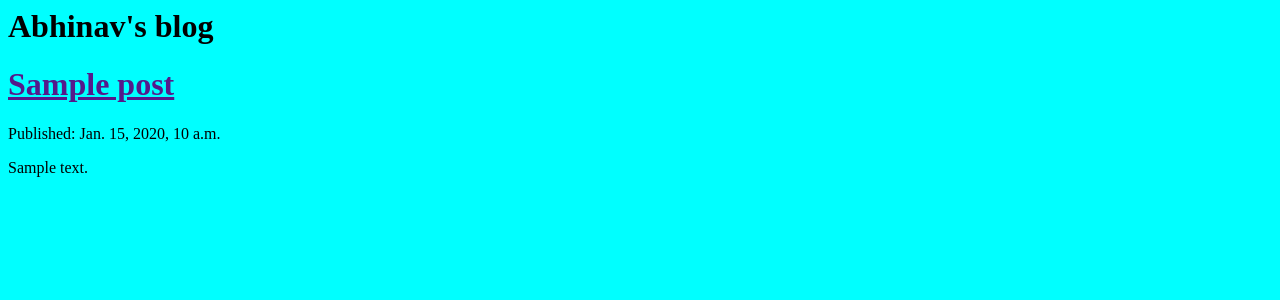
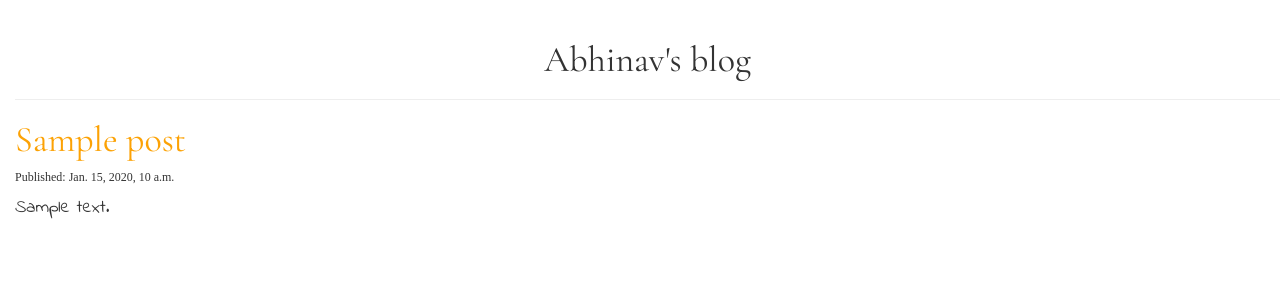
Before and after one commit to abhinavdhere/django_sandbox, a Django app: template blog/templates/blog/post_list.html in a window 1280 px wide. Shown: the top 300 px of the page. Run offline with Django 3.2, Linux system fonts and the light colour scheme; the template is opened without the code that fills it: most values are stand-ins (such as "Sample title", 1, 10 or a date in 2020); some libraries are stand-ins or nearby versions.

Commit message:
CSS added

```diff
--- /dev/null
+++ b/blog/static/css/blog.css
@@ -0,0 +1,20 @@
+h1 a {
+    color: #FCA205;
+    font-family: 'Cormorant Garamond';
+}
+
+.page-header h1 {
+	text-align: center;
+	font-family: 'Cormorant Garamond',serif;
+}
+
+body {
+    padding-left: 15px;
+    font-size: 18px;
+    font-family: 'Indie Flower', cursive;
+}
+
+.publish-date {
+	font-size: 12px;
+	font-family: 'Times New Roman';
+}
--- a/blog/templates/blog/post_list.html
+++ b/blog/templates/blog/post_list.html
@@ -1,18 +1,26 @@
 <html>
-
+{% load staticfiles %}
 <head>
+	<link rel="stylesheet" href="//maxcdn.bootstrapcdn.com/bootstrap/3.2.0/css/bootstrap.min.css">
+	<link rel="stylesheet" href="//maxcdn.bootstrapcdn.com/bootstrap/3.2.0/css/bootstrap-theme.min.css">
+	<link href="https://fonts.googleapis.com/css?family=Cormorant+Garamond|Indie+Flower" rel="stylesheet">
 	<title>Abhinav's Blog</title>
+	<link rel="stylesheet" href="{% static 'css/blog.css' %}">
 </head>
 
-<body bgcolor='aqua'>
-<div>
+<body>
+<div class="page-header">
 	<h1> Abhinav's blog </h1>
 </div>
 
 {% for post in posts %}
-<div>
+<div class='blog-main'>
 	<h1><a href="">{{ post.title }}</a></h1>
+
+	<div class="publish-date">
 	<p>Published: {{ post.published_date }}</p>
+	</div>
+
 	<p>{{ post.text|linebreaksbr }}</p>
 </div>
 {% endfor %}
```
